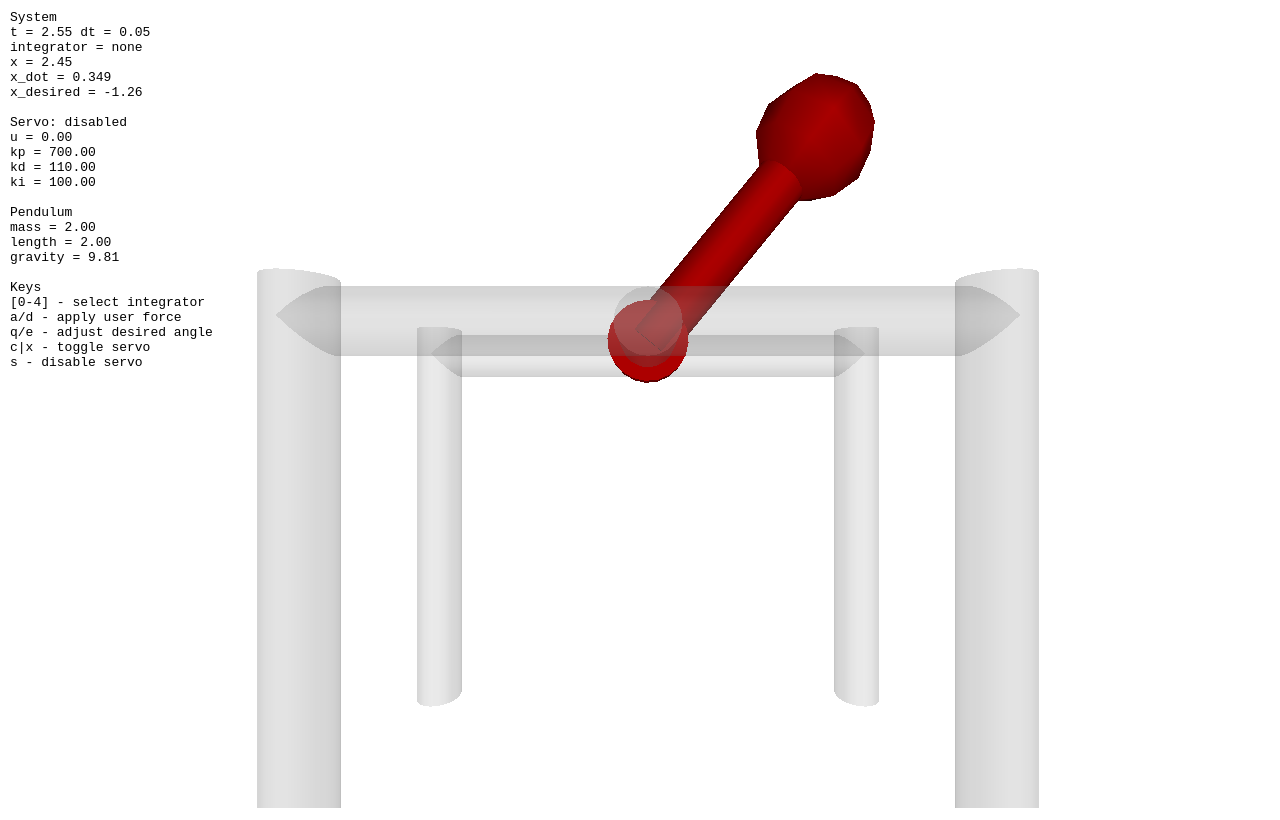
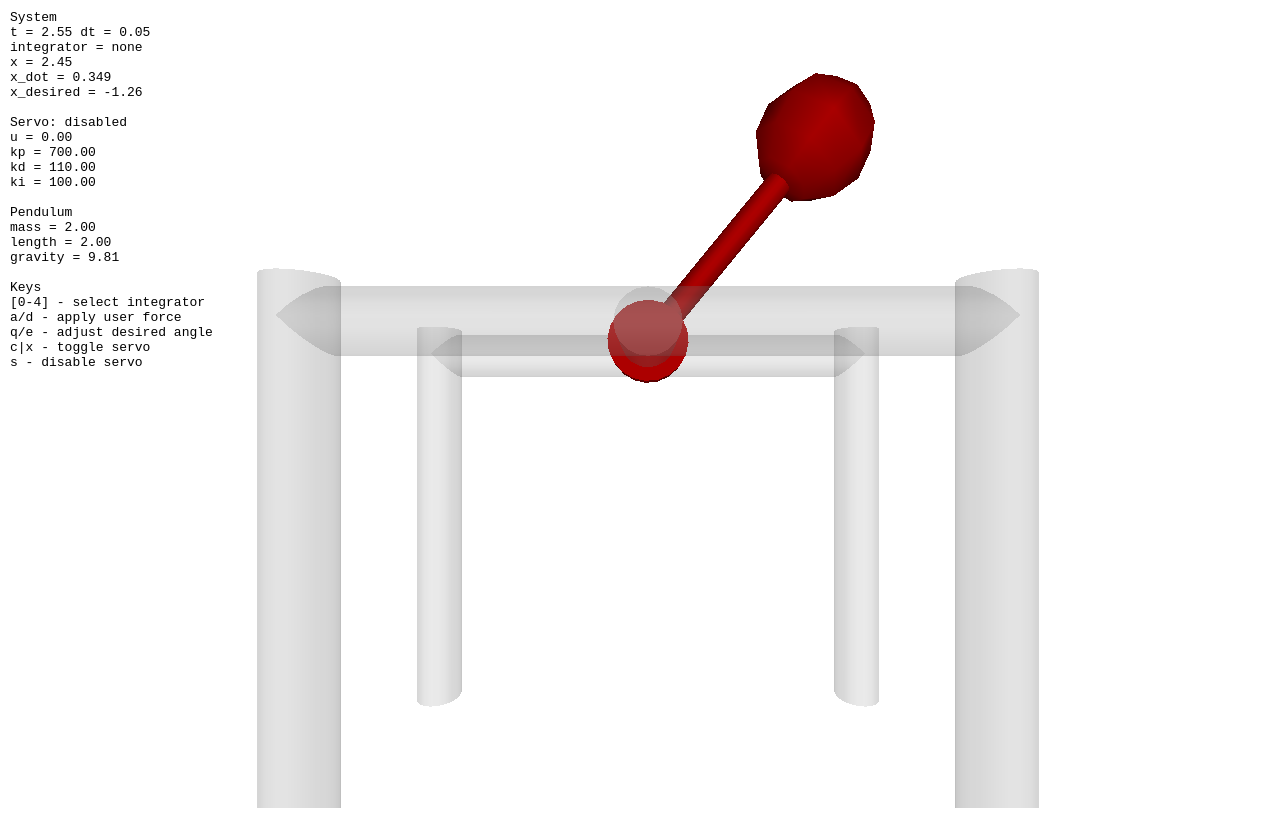
Before and after one commit to listpau/pendulum, a plain HTML site: page pendularm1.html in a window 1280 px wide. Drawn offline with Linux system fonts and the light colour scheme; animation ran at ten frames a second.

Commit message:
Smaller link geometry

```diff
--- a/pendularm1.html
+++ b/pendularm1.html
@@ -414,7 +414,7 @@ function createScene() {
     scene.add(pendulum.geom);
     pendulum.geom.position = {x:0,y:1.5,z:0};
 
-    temp_geom = new THREE.CylinderGeometry(0.2, 0.2, pendulum.length, 20, 20, false);
+    temp_geom = new THREE.CylinderGeometry(0.1, 0.1, pendulum.length, 20, 20, false);
     pendulum_link = new THREE.Mesh(temp_geom, temp_material);
     pendulum_link.rotateOnAxis(new THREE.Vector3(1,0,0),-Math.PI/2);
     pendulum_link.position = {x:0,z:pendulum.length/2,y:0};
```
